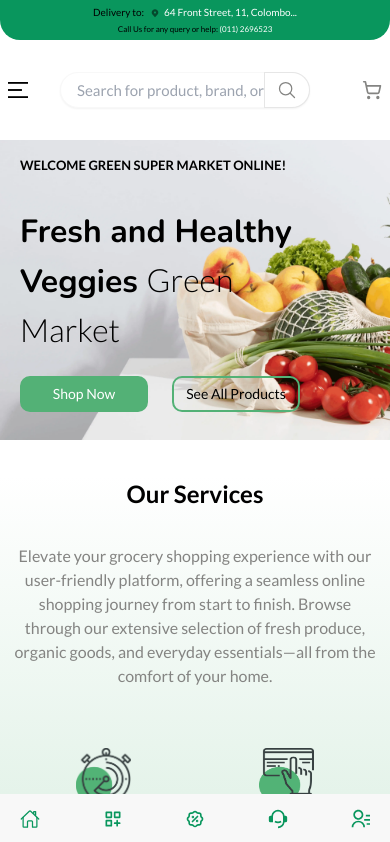
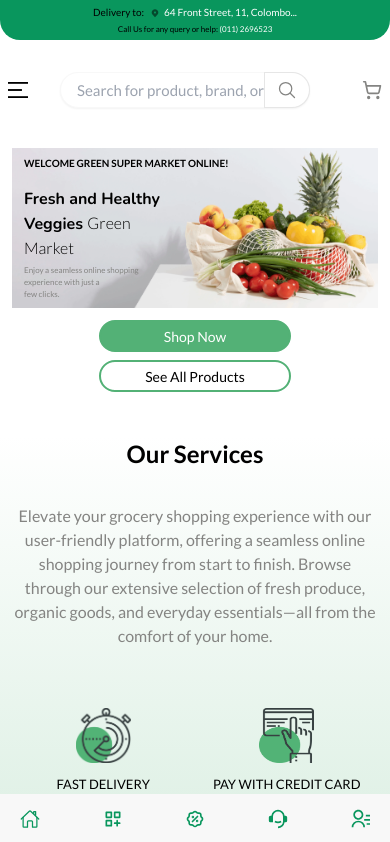
Before and after one commit to PraveenAththanayake/Green_Supermarket, a React (Vite) app in the folder frontend/: page / in a window 390 px wide. Shown: the top 842 px of the page. Built offline with nearby package versions, Linux system fonts and the light colour scheme; some icons are missing.

Commit message:
Updated repsonsive design of hero for mobile view

```diff
--- a/frontend/src/pages/client/home/Hero.tsx
+++ b/frontend/src/pages/client/home/Hero.tsx
@@ -5,13 +5,14 @@ import { Link } from "react-router-dom";
 
 const Hero = () => {
   return (
-    <div className="max-w-[1120px] mx-auto relative">
-      <div className="absolute left-5 top-4 md:left-[64px] md:top-[40px] w-7xl">
+    <div className="flex-col gap-10 flexBetween">
+      <div className="container min-w-[280px] min-h-[160px] max-h-[487px] max-w-[1120px] m-auto relative px-3 py-2">
+        <div className="absolute left-6 top-4 sm:left-10 md:left-16 sm:top-[40px] w-7xl">
           <motion.p
-          variants={fadeIn("up", 0.2)}
+            variants={fadeIn("right", 0.2)}
             initial="hidden"
             animate="show"
-          className="text-xs font-bold md:text-base"
+            className="text-[10px] font-semibold xs:text-base"
           >
             WELCOME GREEN SUPER MARKET ONLINE!
           </motion.p>
@@ -19,7 +20,7 @@ const Hero = () => {
             variants={fadeIn("up", 0.4)}
             initial="hidden"
             animate="show"
-          className="font-nunito font-bold mt-[32px] mb-5 md:mb-24 text-6xl md:text-8xl"
+            className="font-nunito font-bold mt-[16px] text-lg xs:text-5xl sm:text-5xl md:text-6xl lg:text-8xl"
           >
             Fresh and Healthy <br />
             Veggies{" "}
@@ -28,11 +29,21 @@ const Hero = () => {
               Market
             </span>
           </motion.h1>
+          <motion.p
+            variants={fadeIn("up", 0.6)}
+            initial="hidden"
+            animate="show"
+            className="text-[8px] font-normal text-gray mt-[3px] block xs:hidden"
+          >
+            Enjoy a seamless online shopping <br />
+            experience with just a <br />
+            few clicks.
+          </motion.p>
           <motion.div
             variants={fadeIn("up", 0.6)}
             initial="hidden"
             animate="show"
-          className="absolute flex gap-6 text-sm md:text-4xl"
+            className="absolute hidden gap-6 mt-3 text-sm xs:mt-5 sm:mt-8 md:mt-8 lg:mt-20 xl:mt-24 md:text-4xl xs:flex"
           >
             <Link
               className="flexCenter w-32 h-9 md:w-[192px] md:h-[48px] bg-customGreen border-2 border-solid border-customGreen text-white rounded-[10px] hover:bg-darkerGreen"
@@ -54,8 +65,30 @@ const Hero = () => {
           transition={{ duration: 0.5 }}
           src={heroImage}
           alt="heroImage"
-        className="h-[300px] w-[480px] xs:w-[768px] md:w-[1120px] md:h-[487px] lg:w-[1120px]  object-cover"
+          className="object-cover w-full min-h-[160px] min-w-[280px] h-full"
         />
+      </div>
+      <div className="w-full flexCenter xs:hidden mb-11">
+        <motion.div
+          variants={fadeIn("up", 0.6)}
+          initial="hidden"
+          animate="show"
+          className="absolute flex flex-col gap-2 text-sm font-normal"
+        >
+          <Link
+            className="flexCenter w-[192px] h-8 md:w-[192px] md:h-[48px] bg-customGreen border-2 border-solid border-customGreen text-white rounded-[30px] hover:bg-darkerGreen"
+            to=""
+          >
+            Shop Now
+          </Link>
+          <Link
+            className="flexCenter w-[192px] h-8 md:w-[192px] md:h-[48px] border-2 border-solid border-[#53B176] rounded-[30px] hover:bg-customGreen hover:text-white"
+            to=""
+          >
+            See All Products
+          </Link>
+        </motion.div>
+      </div>
     </div>
   );
 };
```
Lines whose indentation alone changed are shown as unchanged.
